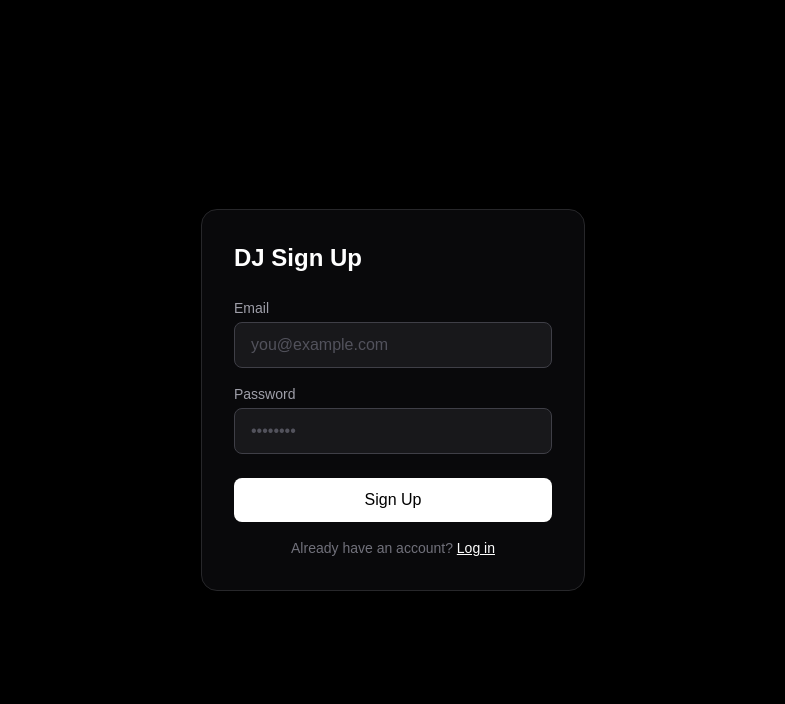
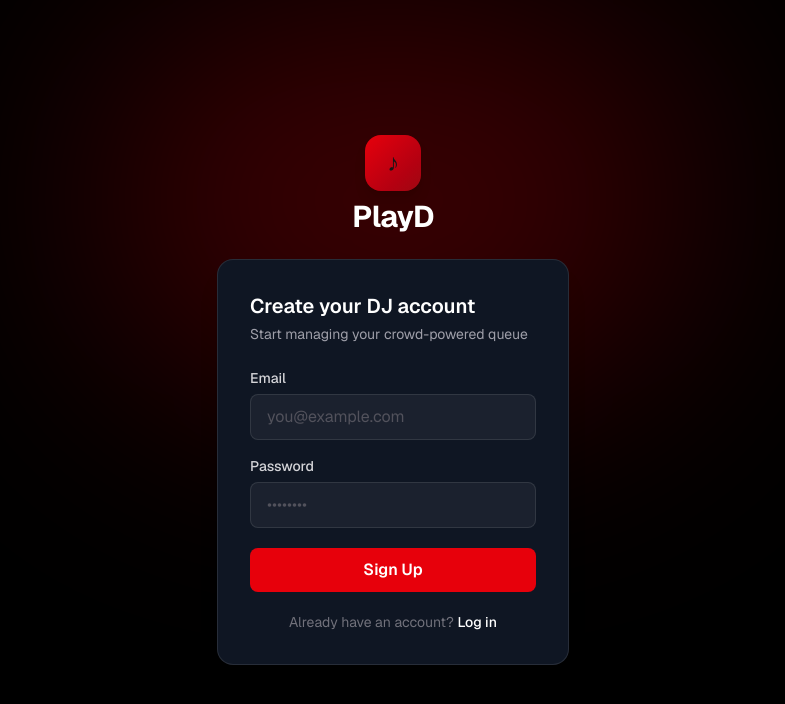
Before and after one commit to PlayD-Dev/PlayD, a Next.js app in the folder frontend/: page /auth/signup in a window 1280 px wide. Shown: the top 704 px of the page, without its empty margins (247-1032 px from the left). Built offline with nearby package versions, Linux system fonts and the light colour scheme; no server answers.

Commit message:
adjusted login/signup pages based on the frontend design

```diff
--- a/frontend/src/app/auth/login/page.tsx
+++ b/frontend/src/app/auth/login/page.tsx
@@ -25,52 +25,71 @@ export default function LoginPage() {
   }
 
   return (
-    <div className="flex min-h-screen items-center justify-center bg-black">
-      <div className="w-full max-w-sm rounded-2xl border border-zinc-800 bg-zinc-950 p-8">
-        <h1 className="mb-6 text-2xl font-semibold text-white">DJ Login</h1>
+    <div className="relative flex min-h-screen items-center justify-center bg-black overflow-hidden font-[family-name:var(--font-geist-sans)]">
+      {/* Red glow — matches home page */}
+      <div className="pointer-events-none absolute top-0 left-1/2 -translate-x-1/2 w-[600px] h-[400px] rounded-full bg-red-700/30 blur-[120px]" />
+
+      <div className="relative z-10 flex flex-col items-center gap-6 w-full max-w-sm px-4">
+        {/* Brand mark */}
+        <div className="flex flex-col items-center gap-2">
+          <div className="flex h-14 w-14 items-center justify-center rounded-2xl bg-gradient-to-br from-red-600 to-red-800 text-2xl shadow-lg">
+            ♪
+          </div>
+          <span className="text-3xl font-bold tracking-tight text-white">PlayD</span>
+        </div>
+
+        {/* Card */}
+        <div className="w-full rounded-2xl border border-white/10 bg-[#0f1623] p-8 shadow-xl">
+          <h1 className="mb-1 text-xl font-semibold text-white">Welcome back</h1>
+          <p className="mb-6 text-sm text-zinc-400">Log in to manage your events</p>
+
           <form onSubmit={handleLogin} className="flex flex-col gap-4">
             <div>
-            <label className="mb-1 block text-sm text-zinc-400">Email</label>
+              <label className="mb-1.5 block text-sm font-medium text-zinc-300">Email</label>
               <input
                 type="email"
                 required
                 value={email}
                 onChange={(e) => setEmail(e.target.value)}
-              className="w-full rounded-lg border border-zinc-700 bg-zinc-900 px-4 py-2.5 text-white placeholder-zinc-600 outline-none focus:border-zinc-500"
+                className="w-full rounded-lg border border-white/10 bg-white/5 px-4 py-2.5 text-white placeholder-zinc-600 outline-none transition focus:border-red-600/60 focus:ring-1 focus:ring-red-600/40"
                 placeholder="you@example.com"
               />
             </div>
             <div>
-            <label className="mb-1 block text-sm text-zinc-400">Password</label>
+              <label className="mb-1.5 block text-sm font-medium text-zinc-300">Password</label>
               <input
                 type="password"
                 required
                 value={password}
                 onChange={(e) => setPassword(e.target.value)}
-              className="w-full rounded-lg border border-zinc-700 bg-zinc-900 px-4 py-2.5 text-white placeholder-zinc-600 outline-none focus:border-zinc-500"
+                className="w-full rounded-lg border border-white/10 bg-white/5 px-4 py-2.5 text-white placeholder-zinc-600 outline-none transition focus:border-red-600/60 focus:ring-1 focus:ring-red-600/40"
                 placeholder="••••••••"
               />
             </div>
+
             {message && (
               <p className={`text-sm ${message.error ? 'text-red-400' : 'text-green-400'}`}>
                 {message.text}
               </p>
             )}
+
             <button
               type="submit"
               disabled={loading}
-            className="mt-2 rounded-lg bg-white py-2.5 font-medium text-black transition hover:bg-zinc-200 disabled:opacity-50"
+              className="mt-1 rounded-lg bg-red-600 py-2.5 font-semibold text-white transition hover:bg-red-500 disabled:opacity-50"
             >
               {loading ? 'Logging in...' : 'Log In'}
             </button>
           </form>
-        <p className="mt-4 text-center text-sm text-zinc-500">
+
+          <p className="mt-5 text-center text-sm text-zinc-500">
             Don&apos;t have an account?{' '}
-          <a href="/auth/signup" className="text-white underline">
+            <a href="/auth/signup" className="font-medium text-white hover:text-red-400 transition">
               Sign up
             </a>
           </p>
         </div>
       </div>
+    </div>
   )
 }
--- a/frontend/src/app/auth/signup/page.tsx
+++ b/frontend/src/app/auth/signup/page.tsx
@@ -25,52 +25,71 @@ export default function SignupPage() {
   }
 
   return (
-    <div className="flex min-h-screen items-center justify-center bg-black">
-      <div className="w-full max-w-sm rounded-2xl border border-zinc-800 bg-zinc-950 p-8">
-        <h1 className="mb-6 text-2xl font-semibold text-white">DJ Sign Up</h1>
+    <div className="relative flex min-h-screen items-center justify-center bg-black overflow-hidden font-[family-name:var(--font-geist-sans)]">
+      {/* Red glow — matches home page */}
+      <div className="pointer-events-none absolute top-0 left-1/2 -translate-x-1/2 w-[600px] h-[400px] rounded-full bg-red-700/30 blur-[120px]" />
+
+      <div className="relative z-10 flex flex-col items-center gap-6 w-full max-w-sm px-4">
+        {/* Brand mark */}
+        <div className="flex flex-col items-center gap-2">
+          <div className="flex h-14 w-14 items-center justify-center rounded-2xl bg-gradient-to-br from-red-600 to-red-800 text-2xl shadow-lg">
+            ♪
+          </div>
+          <span className="text-3xl font-bold tracking-tight text-white">PlayD</span>
+        </div>
+
+        {/* Card */}
+        <div className="w-full rounded-2xl border border-white/10 bg-[#0f1623] p-8 shadow-xl">
+          <h1 className="mb-1 text-xl font-semibold text-white">Create your DJ account</h1>
+          <p className="mb-6 text-sm text-zinc-400">Start managing your crowd-powered queue</p>
+
           <form onSubmit={handleSignup} className="flex flex-col gap-4">
             <div>
-            <label className="mb-1 block text-sm text-zinc-400">Email</label>
+              <label className="mb-1.5 block text-sm font-medium text-zinc-300">Email</label>
               <input
                 type="email"
                 required
                 value={email}
                 onChange={(e) => setEmail(e.target.value)}
-              className="w-full rounded-lg border border-zinc-700 bg-zinc-900 px-4 py-2.5 text-white placeholder-zinc-600 outline-none focus:border-zinc-500"
+                className="w-full rounded-lg border border-white/10 bg-white/5 px-4 py-2.5 text-white placeholder-zinc-600 outline-none transition focus:border-red-600/60 focus:ring-1 focus:ring-red-600/40"
                 placeholder="you@example.com"
               />
             </div>
             <div>
-            <label className="mb-1 block text-sm text-zinc-400">Password</label>
+              <label className="mb-1.5 block text-sm font-medium text-zinc-300">Password</label>
               <input
                 type="password"
                 required
                 value={password}
                 onChange={(e) => setPassword(e.target.value)}
-              className="w-full rounded-lg border border-zinc-700 bg-zinc-900 px-4 py-2.5 text-white placeholder-zinc-600 outline-none focus:border-zinc-500"
+                className="w-full rounded-lg border border-white/10 bg-white/5 px-4 py-2.5 text-white placeholder-zinc-600 outline-none transition focus:border-red-600/60 focus:ring-1 focus:ring-red-600/40"
                 placeholder="••••••••"
               />
             </div>
+
             {message && (
               <p className={`text-sm ${message.error ? 'text-red-400' : 'text-green-400'}`}>
                 {message.text}
               </p>
             )}
+
             <button
               type="submit"
               disabled={loading}
-            className="mt-2 rounded-lg bg-white py-2.5 font-medium text-black transition hover:bg-zinc-200 disabled:opacity-50"
+              className="mt-1 rounded-lg bg-red-600 py-2.5 font-semibold text-white transition hover:bg-red-500 disabled:opacity-50"
             >
               {loading ? 'Creating account...' : 'Sign Up'}
             </button>
           </form>
-        <p className="mt-4 text-center text-sm text-zinc-500">
+
+          <p className="mt-5 text-center text-sm text-zinc-500">
             Already have an account?{' '}
-          <a href="/auth/login" className="text-white underline">
+            <a href="/auth/login" className="font-medium text-white hover:text-red-400 transition">
               Log in
             </a>
           </p>
         </div>
       </div>
+    </div>
   )
 }
```
Lines whose indentation alone changed are shown as unchanged.
